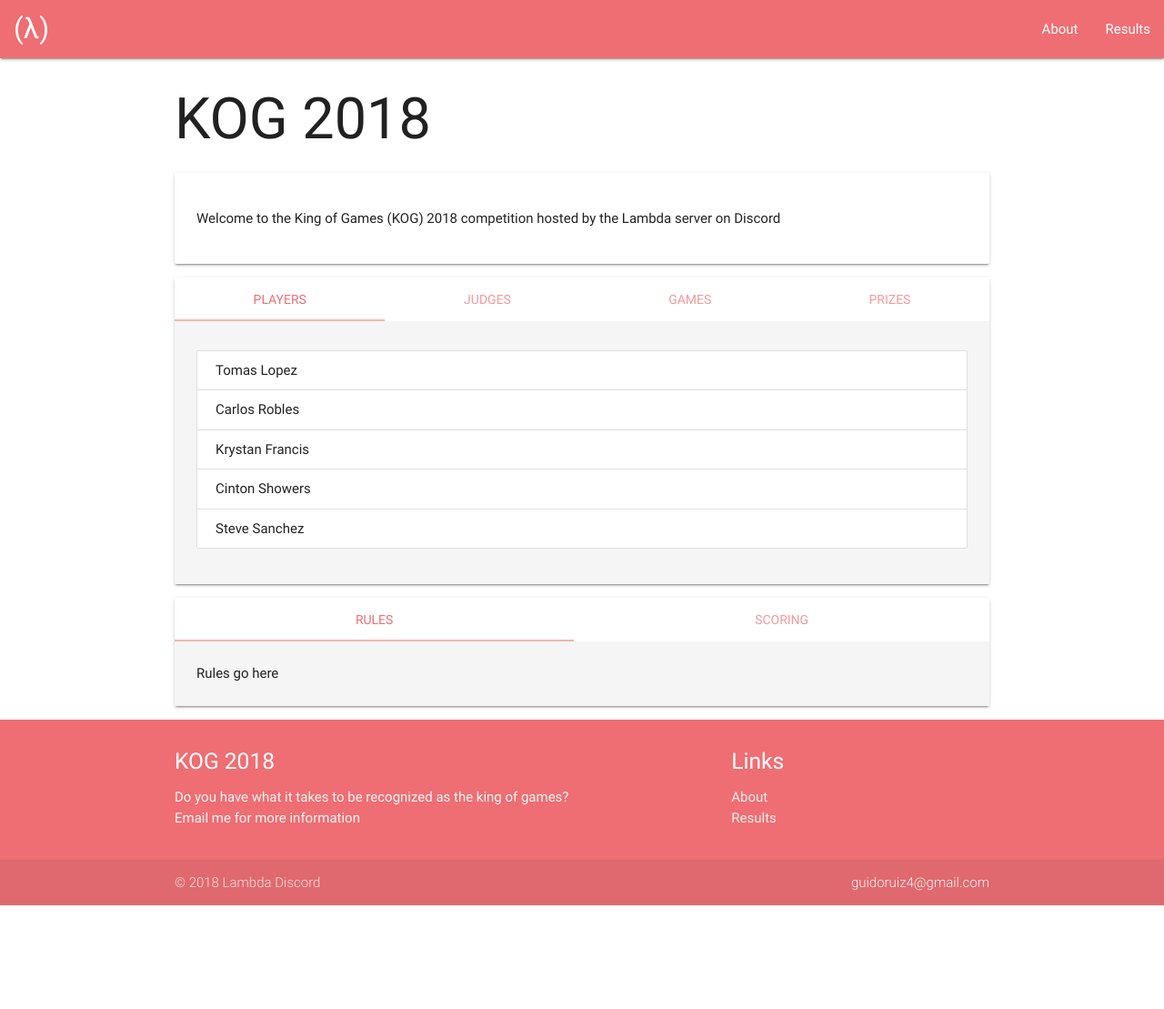
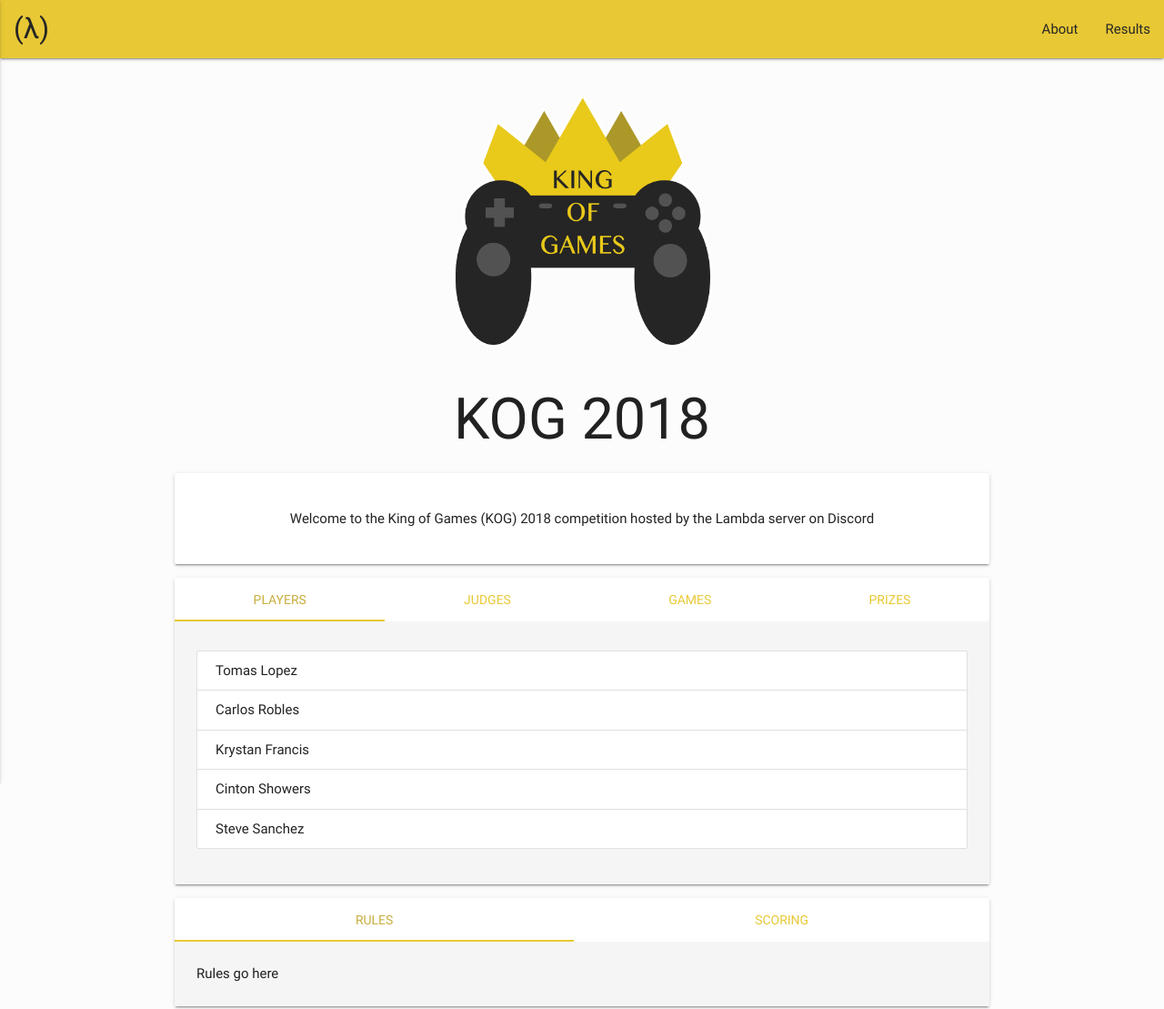
Before and after one commit to blastoy/lambda-site, a website: page client/public/index.html in a window 1280 px wide. Shown: the top 1109 px of the page at 91% size. Before the commit the page ends 995 px from the top, so only its background shows below. Drawn offline with nearby package versions, Linux system fonts and the light colour scheme.

Commit message:
made colors yellow, added gallery

```diff
--- a/client/public/index.html
+++ b/client/public/index.html
@@ -11,6 +11,46 @@
     <link href="https://fonts.googleapis.com/icon?family=Material+Icons" rel="stylesheet">
     <!--Import materialize.css-->
     <link type="text/css" rel="stylesheet" href="css/materialize.min.css"  media="screen,projection"/>
+    <style>
+      body {
+        background-color: #fcfcfc;
+      }
+      nav,
+      .tabs .indicator {
+        background-color: #E8C835;
+      }
+      .tabs .tab a {
+        color: #E8C835;
+      }
+      .tabs .tab a.active,
+      .tabs .tab a:hover {
+        color: #c9ad3d;
+      }
+      nav a,
+      nav ul a,
+      nav .brand-logo,
+      .page-footer .footer-copyright {
+        color: #252525;
+      }
+      .page-footer {
+        background-color: #E8C835;
+        color: #252525;
+      }
+      .brand-logo {
+        margin-left: 15px;
+      }
+      .header-logo {
+        width: 100%;
+        max-width: 300px;
+        margin: 0 auto;
+        display: block;
+        height: auto;
+        margin-top: 30px;
+      }
+      .sm-margin-bot {
+        margin-bottom: 15px;
+      }
+    </style>
   </head>
   <body>
     <!--[if lt IE 8]>
@@ -18,8 +58,13 @@
     <![endif]-->
     <nav>
       <div class="nav-wrapper">
-        <a href="index.html" class="brand-logo" style="margin-left:15px;">(λ)</a>
-        <ul id="nav-mobile" class="right hide-on-med-and-down">
+        <a href="index.html" class="brand-logo">(λ)</a>
+        <a href="#" data-activates="mobile-demo" class="button-collapse hide-on-med-and-up"><i class="material-icons">menu</i></a>
+        <ul id="nav-mobile" class="right hide-on-small-and-down">
+          <li><a href="index.html">About</a></li>
+          <li><a href="#">Results</a></li>
+        </ul>
+        <ul class="side-nav" id="mobile-demo">
           <li><a href="index.html">About</a></li>
           <li><a href="#">Results</a></li>
         </ul>
@@ -28,8 +73,9 @@
 
     <div class="container">
       <header>
-        <h1>KOG 2018</h1>
-        <div class="card-panel">
+        <img class="header-logo" src="img/king_of_games.png">
+        <h1 class="center">KOG 2018</h1>
+        <div class="card-panel center">
           <p>Welcome to the King of Games (KOG) 2018 competition hosted by the Lambda server on Discord</p>
         </div>
       </header>
@@ -135,38 +181,52 @@
                 <li>For Section 2, your points are (15 / 30) * 100, which equals 50</li>
                 <li>For Section 3, your points are (29 / 30) * 100, which equals 97</li>
               </ul>
-              <p style="margin-bottom:14.5px">This means that for the entire Platformer category, your final score is: 204</p>
+              <p class="sm-margin-bot">This means that for the entire Platformer category, your final score is: 204</p>
               <p>Say, however, that 57, 50, and 97 are the highest scores that each section got amongst all players. That is, you scored the highest on each individual section of the platformer category. You will get an additional 50 points added to your total. Your new final score is: 254</p>
             </div>
           </div>
         </div>
       </section>
+      <article class="row">
+        <div class="col s6 m4 l3">
+          <div class="card">
+            <div class="card-image">
+              <img class="materialboxed" src="img/king_of_games.png">
+            </div>
+          </div>
+        </div>
+        <div class="col s6 m4 l3">
+          <div class="card">
+            <div class="card-image">
+              <img class="materialboxed" src="img/games_list.png">
+            </div>
+          </div>
+        </div>
+      </article>
     </div>
     <footer class="page-footer">
       <div class="container">
         <div class="row">
-          <div class="col l6 s12">
-            <h5 class="white-text">KOG 2018</h5>
-            <p class="grey-text text-lighten-4">Do you have what it takes to be recognized as the king of games? Email me for more information</p>
-          </div>
-          <div class="col l4 offset-l2 s12">
-            <h5 class="white-text">Links</h5>
-            <ul>
-              <li><a class="grey-text text-lighten-3" href="index.html">About</a></li>
-              <li><a class="grey-text text-lighten-3" href="#">Results</a></li>
-            </ul>
+          <div class="col s12">
+            <h5>KOG 2018</h5>
+            <p>Do you have what it takes to be recognized as the king of games?</p>
           </div>
         </div>
       </div>
       <div class="footer-copyright">
         <div class="container">
         © 2018 Lambda Discord
-        <a class="grey-text text-lighten-4 right" href="#!">guidoruiz4@gmail.com</a>
+        <span class="right">guidoruiz4@gmail.com</span>
         </div>
       </div>
     </footer>
 
     <script type="text/javascript" src="https://code.jquery.com/jquery-3.2.1.min.js"></script>
     <script type="text/javascript" src="js/materialize.min.js"></script>
+    <script>
+      $(document).ready(function() {
+        $(".button-collapse").sideNav()
+      })
+    </script>
   </body>
 </html>
```
Also changed, not shown: client/public/img/games_list.png (added), client/public/img/king_of_games.png (added).
